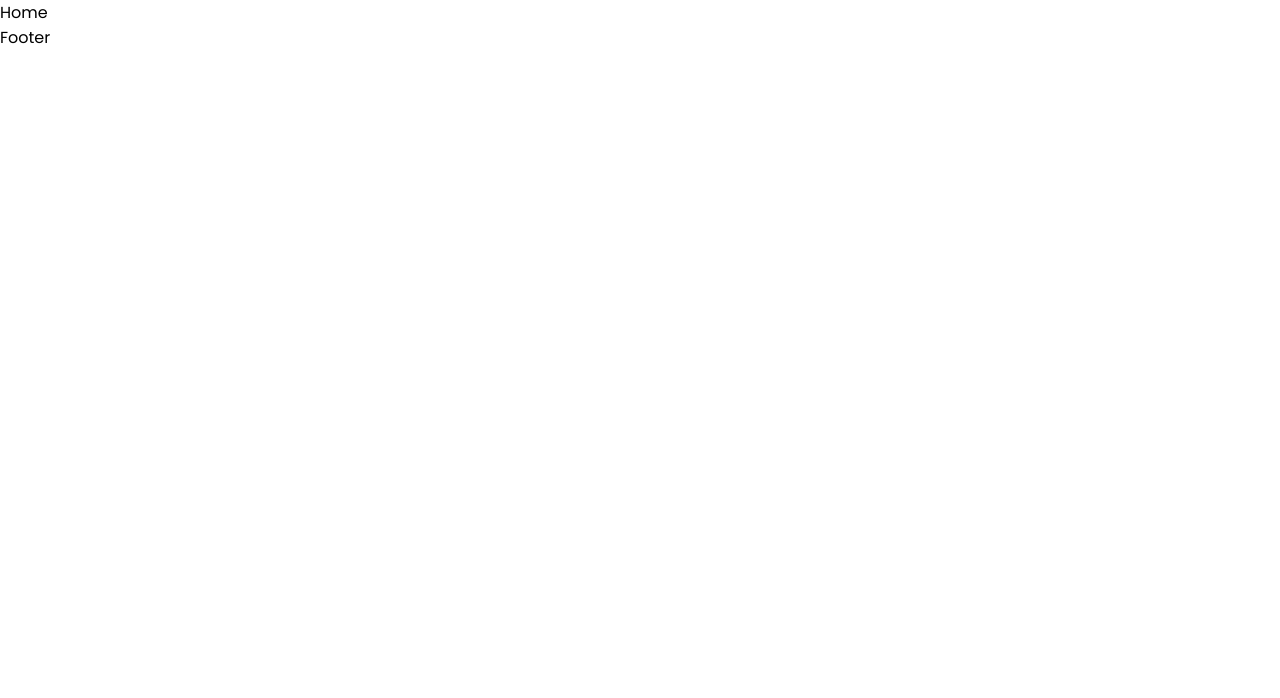
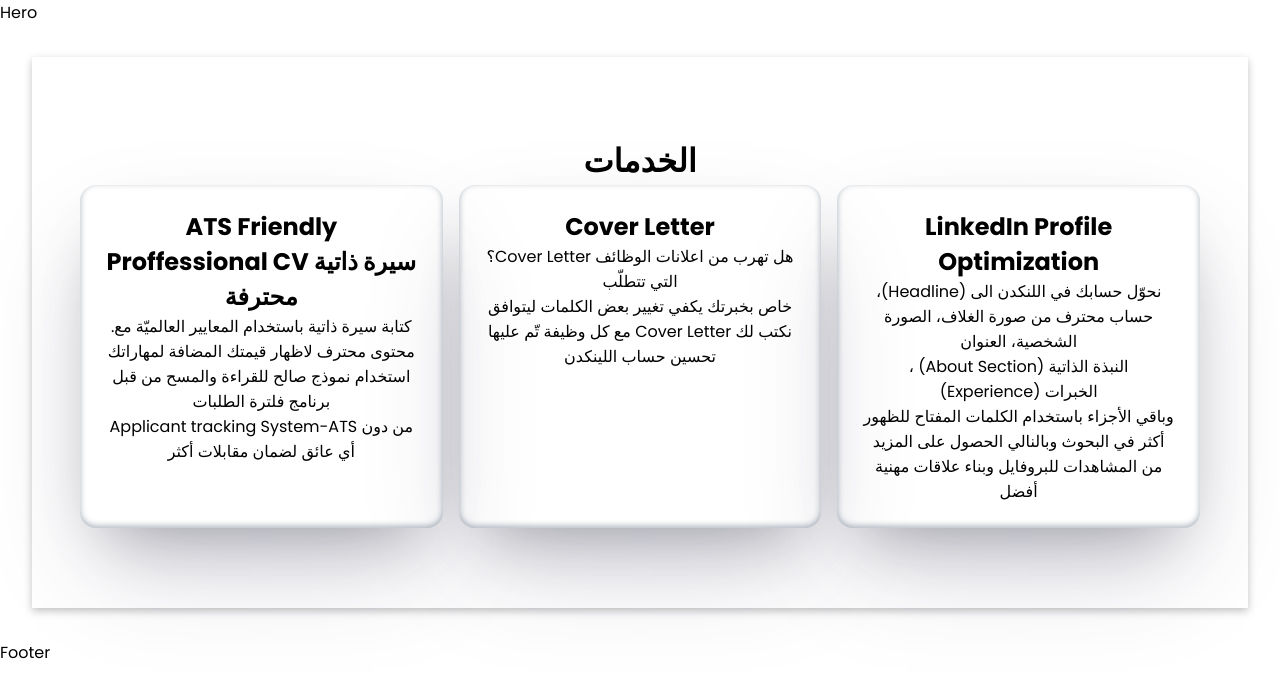
Before and after one commit to Livar94/JoelleAcademy, a React (Create React App) app: page / in a window 1280 px wide. Shown: the top 698 px of the page. Built offline with nearby package versions, Linux system fonts and the light colour scheme.

Commit message:
services

```diff
--- a/src/components/home/Services.jsx
+++ b/src/components/home/Services.jsx
@@ -1,7 +1,92 @@
 import React from 'react'
+import styled from 'styled-components';
 
 export default function Services() {
   return (
-    <div>Services</div>
+    <Servicescomponent>
+      <Header>
+        <Title>
+          <h1>الخدمات</h1>
+        </Title>
+        <Body>
+          <ProfessionalCV>
+            <h2>ATS Friendly Proffessional CV سيرة ذاتية محترفة</h2>
+            <p> .كتابة سيرة ذاتية باستخدام المعايير العالميّة مع محتوى محترف لاظهار قيمتك المضافة لمهاراتك</p>
+            <p> استخدام نموذج صالح للقراءة والمسح من قبل برنامج فلترة الطلبات</p>
+            <p>Applicant tracking System-ATS  من دون أي عائق لضمان مقابلات أكثر</p>
+
+          </ProfessionalCV>
+
+          <CoverLetter>
+            <h2>Cover Letter</h2>
+            <p>؟Cover Letter هل تهرب من اعلانات الوظائف التي تتطلّب</p>
+            <p>خاص بخبرتك يكفي تغيير بعض الكلمات ليتوافق مع كل وظيفة تّم عليها Cover Letter نكتب لك</p>
+            <p>تحسين حساب اللينكدن</p>
+
+          </CoverLetter>
+
+          <LinkedInProfile>
+            <h2>LinkedIn Profile Optimization</h2>
+            <p>،(Headline) نحوّل حسابك في اللنكدن الى حساب محترف من صورة الغلاف، الصورة الشخصية، العنوان </p>
+            <p> ، (About Section) النبذة الذاتية </p>
+            <p>(Experience) الخبرات</p>
+            <p>وباقي الأجزاء باستخدام الكلمات المفتاح للظهور أكثر في البحوث وبالنالي الحصول على المزيد من المشاهدات للبروفايل وبناء علاقات مهنية أفضل</p>
+          </LinkedInProfile>
+
+
+
+
+
+        </Body>
+      </Header>
+    </Servicescomponent>
   )
 }
+
+const Servicescomponent = styled.div`
+display: flex;
+justify-content: center;
+box-shadow: rgba(0, 0, 0, 0.24) 0px 3px 8px;
+margin: 2em;
+padding: 5em 3em;
+`;
+
+const Header = styled.div`
+
+`;
+
+const Title = styled.div`
+  display: flex;
+  justify-content: center;
+`;
+
+const Body = styled.div`
+  display: grid;
+  grid-template-columns: 1fr 1fr 1fr;
+  gap: 1em;
+
+`;
+
+const ProfessionalCV = styled.div`
+  padding: 1.5em;
+  cursor: pointer;
+  text-align: center;
+  border-radius: 1em;
+  box-shadow: rgba(50, 50, 93, 0.25) 0px 50px 100px -20px, rgba(0, 0, 0, 0.3) 0px 30px 60px -30px, rgba(10, 37, 64, 0.35) 0px -2px 6px 0px inset;
+`;
+
+const CoverLetter = styled.div`
+  padding: 1.5em;
+  cursor: pointer;
+  text-align: center;
+  border-radius: 1em;
+  box-shadow: rgba(50, 50, 93, 0.25) 0px 50px 100px -20px, rgba(0, 0, 0, 0.3) 0px 30px 60px -30px, rgba(10, 37, 64, 0.35) 0px -2px 6px 0px inset;
+`;
+
+const LinkedInProfile = styled.div`
+  padding: 1.5em;
+  cursor: pointer;
+  text-align: center;
+  border-radius: 1em;
+  box-shadow: rgba(50, 50, 93, 0.25) 0px 50px 100px -20px, rgba(0, 0, 0, 0.3) 0px 30px 60px -30px, rgba(10, 37, 64, 0.35) 0px -2px 6px 0px inset;
+`;
--- a/src/pages/Home.jsx
+++ b/src/pages/Home.jsx
@@ -1,7 +1,12 @@
 import React from 'react'
+import Hero from '.././components/home/Hero'
+import Services from '.././components/home/Services'
 
 export default function Home() {
   return (
-    <div>Home</div>
+    <div>
+      <Hero />
+      <Services />
+    </div>
   )
 }
```
Also changed, not shown: 1 other file (tests, documents, lock files or other folders).
